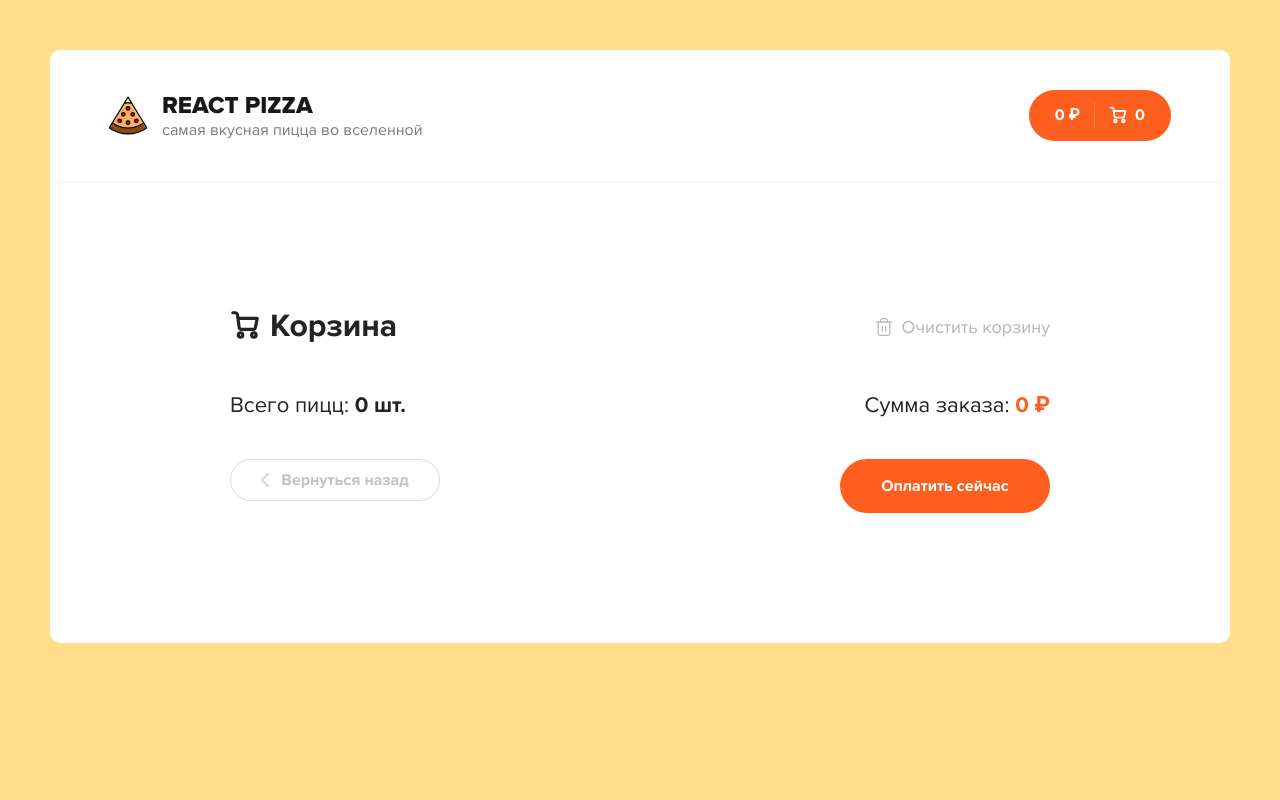
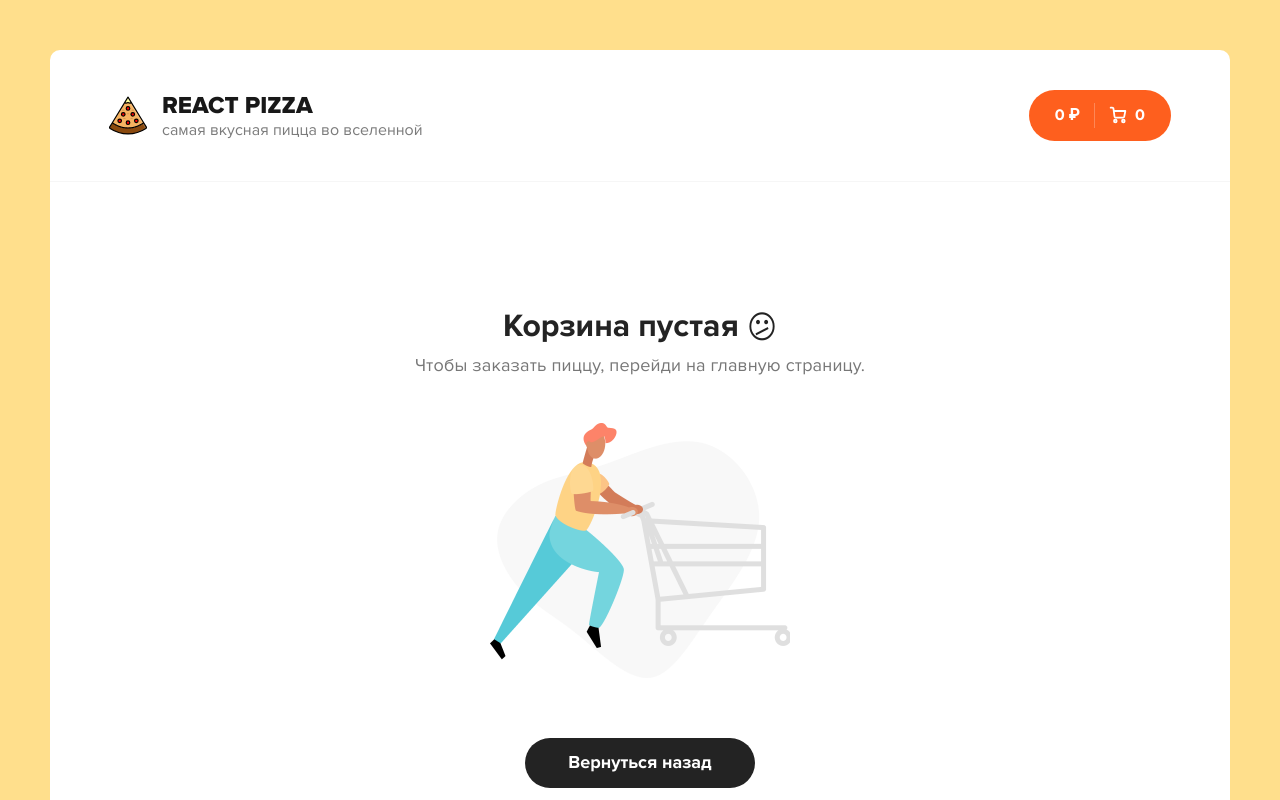
Before and after one commit to dmitrylaskin/react-pizza, a React (Create React App) app: page /cart in a window 1280 px wide. Shown: the top 800 px of the page. Built offline with nearby package versions, Linux system fonts and the light colour scheme; data requests are answered from the project's data file.

Commit message:
add empty cart

```diff
--- a/src/Components/Cart.jsx
+++ b/src/Components/Cart.jsx
@@ -1,12 +1,22 @@
 import React from 'react';
 import CartItem from "./CartItem";
 import {NavLink} from "react-router-dom";
-import {useSelector} from "react-redux";
+import {useDispatch, useSelector} from "react-redux";
+import {cleanCart} from "./Redux/cart-reducer";
+import EmptyCart from "./EmptyCart";
 
 const Cart = () => {
 
+    const dispatch = useDispatch()
+
     const { addedPizzas, totalPrice, totalCount } = useSelector(({cartPage}) => cartPage)
     console.log('addedPizzas', addedPizzas)
+
+    const onCleanCart = () => {
+        if (window.confirm('Очистить корзину?')) {
+            dispatch(cleanCart())
+        }
+    }
 
     const pizzaGroups = Object.keys(addedPizzas).map(key => {
         return addedPizzas[key].items[0]
@@ -15,7 +25,7 @@ const Cart = () => {
 
     return (
         <div className="container container--cart">
-            <div className="cart">
+            {!pizzaGroups.length ? <EmptyCart/> : <div className="cart">
                 <div className="cart__top">
                     <h2 className="content__title">
                         <svg width="18" height="18" viewBox="0 0 18 18" fill="none" xmlns="http://www.w3.org/2000/svg">
@@ -44,13 +54,18 @@ const Cart = () => {
                                   strokeLinecap="round" strokeLinejoin="round"/>
                         </svg>
 
-                        <span>Очистить корзину</span>
+                        <span onClick={onCleanCart}>Очистить корзину</span>
                     </div>
                 </div>
 
                 <div className="content__items">
 
-                    {pizzaGroups.map(pizzaItem => <CartItem key={pizzaItem.id} name={pizzaItem.name} size={pizzaItem.size} type={pizzaItem.type} price={addedPizzas[pizzaItem.id].totalPrice} />)}
+                    {pizzaGroups.map(pizzaItem => <CartItem key={pizzaItem.id}
+                                                            name={pizzaItem.name}
+                                                            size={pizzaItem.size}
+                                                            type={pizzaItem.type}
+                                                            price={addedPizzas[pizzaItem.id].price}
+                                                            count={addedPizzas[pizzaItem.id].items.length}/>)}
 
                 </div>
 
@@ -79,7 +94,7 @@ const Cart = () => {
                     </div>
 
                 </div>
-            </div>
+            </div>}
         </div>
     );
 };
--- a/src/Components/CartItem.jsx
+++ b/src/Components/CartItem.jsx
@@ -2,7 +2,8 @@ import React from 'react';
 import PropTypes from 'prop-types'
 import {pizzaTypes} from "../utils/constants";
 
-const CartItem = ({name, size, price, type}) => {
+const CartItem = ({name, size, price, type, count}) => {
+    console.log('price: ', price)
     return (
         <div className="cart__item">
             <div className="cart__item-img">
@@ -29,7 +30,7 @@ const CartItem = ({name, size, price, type}) => {
                     </svg>
 
                 </div>
-                <b>2</b>
+                <b>{count}</b>
                 <div className="button button--outline button--circle cart__item-count-plus">
                     <svg width="10" height="10" viewBox="0 0 10 10" fill="none"
                          xmlns="http://www.w3.org/2000/svg">
@@ -68,7 +69,8 @@ CartItem.propTypes = {
     name: PropTypes.string,
     size: PropTypes.number,
     price: PropTypes.number,
-    type: PropTypes.number
+    type: PropTypes.number,
+    count: PropTypes.number
 }
 
 export default CartItem;
--- /dev/null
+++ b/src/Components/EmptyCart.jsx
@@ -0,0 +1,27 @@
+import React from 'react';
+import emptyCartImg from '../assets/img/empty-cart.png'
+import {NavLink} from "react-router-dom";
+
+const EmptyCart = () => {
+    return (
+        <div>
+
+            <div className="cart cart--empty">
+                <h2>Корзина пустая <icon>😕</icon></h2>
+                <p>
+                    Чтобы заказать пиццу, перейди на главную страницу.
+                </p>
+                <img src={emptyCartImg} alt="Empty cart"/>
+                <NavLink to={'/home'}>
+                    <button className="button button--black">
+                        <span>Вернуться назад</span>
+                    </button>
+                </NavLink>
+
+            </div>
+
+        </div>
+    );
+};
+
+export default EmptyCart;
--- a/src/Components/Redux/cart-reducer.js
+++ b/src/Components/Redux/cart-reducer.js
@@ -1,4 +1,5 @@
 const ADD_PIZZA = 'ADD_PIZZA'
+const CLEAN_CART = 'CLEAN_CART'
 
 const initialState = {
     addedPizzas: {},
@@ -23,6 +24,12 @@ const cartReducer = (state=initialState, action) => {
                 totalCount: [].concat.apply([], items).length,
                 totalPrice: addedItems.reduce((sum, value) => value.price + sum, 0)
             }
+        case CLEAN_CART:
+            return {
+                addedPizzas: {},
+                totalPrice: 0,
+                totalCount: 0
+            }
 
         default: return state
 
@@ -35,5 +42,6 @@ export const addPizza = (pizzaObj) => {
         payload: pizzaObj
     }
 }
+export const cleanCart = () => ({type: CLEAN_CART})
 
 export default cartReducer
```
Also changed, not shown: src/Components/Home.jsx (+0 -36 lines).
